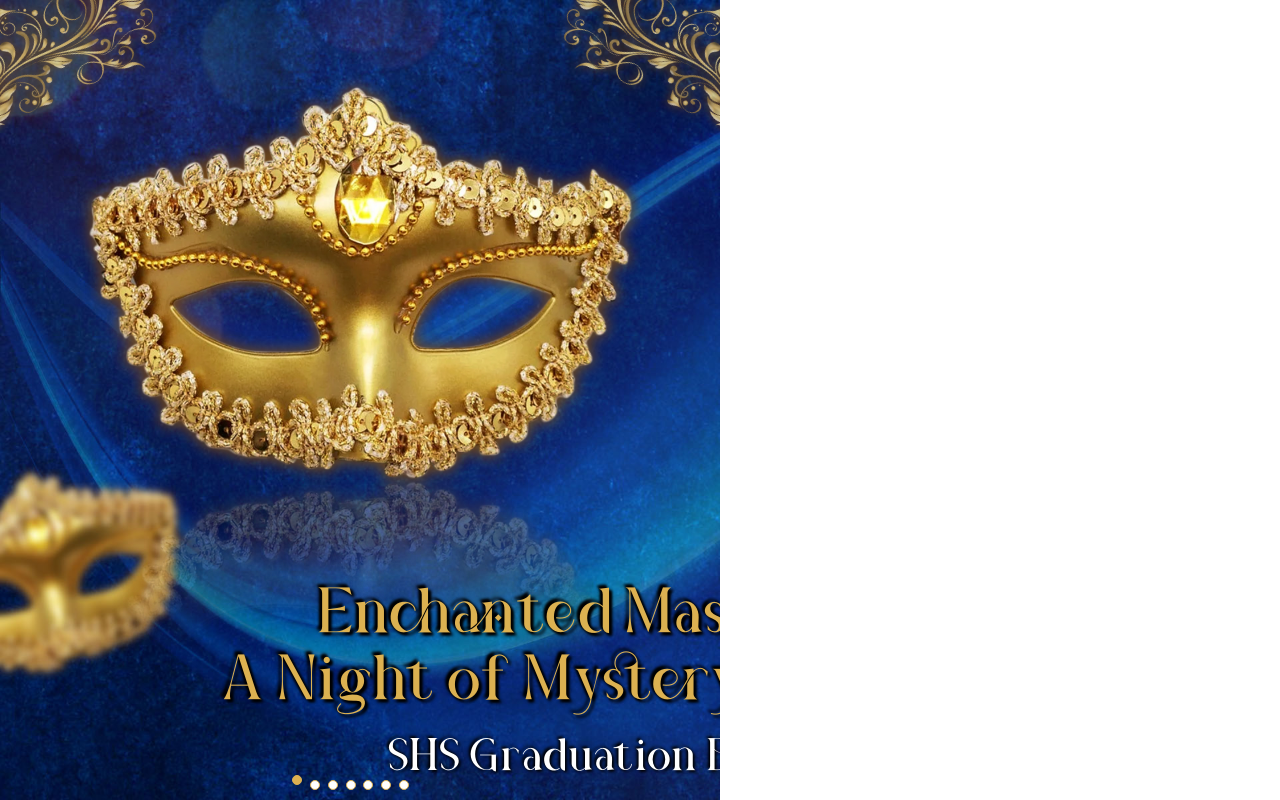
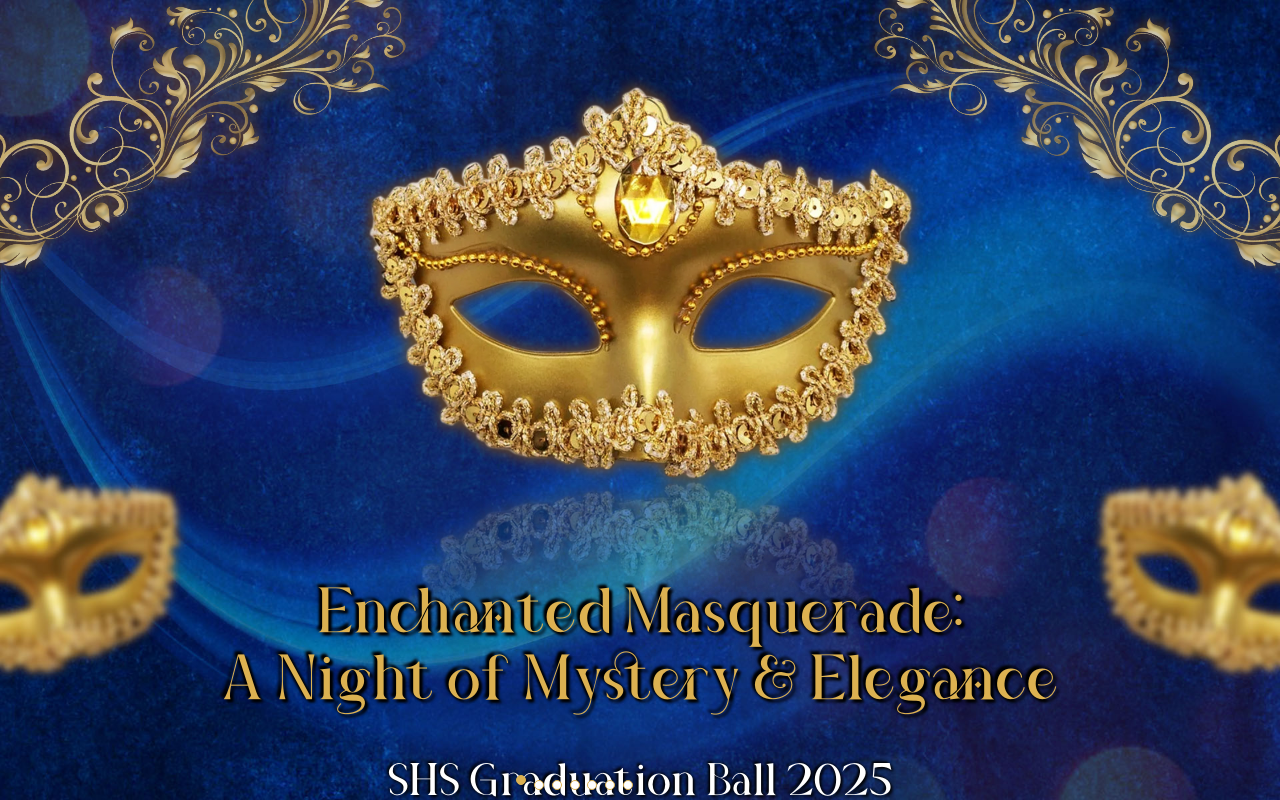
Before and after one commit to ImJake11/ngtc-gradball2025-invitation, a Next.js app: page / in a window 1280 px wide. Built offline with nearby package versions, Linux system fonts and the light colour scheme.

Commit message:
fixed animations

```diff
--- a/app/page.tsx
+++ b/app/page.tsx
@@ -1,52 +1,55 @@
 "use client";
 
-import { useState } from "react";
-import PageFive from "./pages/pageFive";
-import PageFour from "./pages/pageFour";
-import PageOne from "./pages/pageOne";
-import PageSeven from "./pages/pageSeven";
-import PageSix from "./pages/pageSix";
-import PageThree from "./pages/pageThree";
-import PageTwo from "./pages/pageTwo";
-import { Swiper, SwiperSlide } from "swiper/react";
+import {useState} from "react";
+import {Swiper, SwiperSlide} from "swiper/react";
 import "swiper/css";
-import SliderIndicator from "./components/sliderIndicator/SliderIndicator";
-import Image from "next/image";
-import bg from "@/public/bg.jpg";
 import localFont from "next/font/local";
+import "@/app/styles/main.css";
+import {A11y, Navigation, Pagination} from "swiper/modules";
+import SliderIndicator from "@/app/components/sliderIndicator/SliderIndicator";
+import PageOne from "@/app/pages/pageOne";
+import PageTwo from "@/app/pages/pageTwo";
+import PageThree from "@/app/pages/pageThree";
+import PageFour from "@/app/pages/pageFour";
+import PageFive from "@/app/pages/pageFive";
+import PageSix from "@/app/pages/pageSix";
+import PageSeven from "@/app/pages/pageSeven";
 
-const font = localFont({ src: "../public/gianteh.otf" });
+
+const font = localFont({src: "../public/gianteh.otf"});
 
 export default function Home() {
+
     const [currentPage, setPage] = useState(0);
 
+
     const page = [
-    <PageOne />,
-    <PageTwo />,
-    <PageThree />,
-    <PageFour />,
-    <PageFive />,
-    <PageSix />,
-    <PageSeven />,
+        <PageOne/>,
+        <PageTwo/>,
+        <PageThree/>,
+        <PageFour/>,
+        <PageFive/>,
+        <PageSix/>,
+        <PageSeven/>,
     ];
     return (
         <>
             <div
-        className={`${font.className} max-w-[720px] min-h-screen relative box-border overflow-y-auto overflow-x-hidden`}
+                className="main-page"
             >
-        <div className="absolute w-dvw">
+
                 <Swiper
+                    modules={[Navigation, Pagination, A11y]}
                     spaceBetween={0}
                     slidesPerView={1}
                     navigation
                     onSlideChange={(swiper) => setPage(swiper.activeIndex)}
                 >
-            {page.map((data, index) => (
-              <SwiperSlide key={index}>{data}</SwiperSlide>
+                    {page.map((Component, index) => (
+                        <SwiperSlide key={index}>{Component}</SwiperSlide>
                     ))}
                 </Swiper>
-        </div>
-        <SliderIndicator current={currentPage} length={page.length} />
+                <SliderIndicator length={page.length} current={currentPage}/>
             </div>
         </>
     );
--- a/app/pages/pageOne.tsx
+++ b/app/pages/pageOne.tsx
@@ -1,8 +1,7 @@
 "use client";
 
-import { useRef, useState } from "react";
-import { motion, MotionConfig } from "framer-motion";
-import { useInView } from "framer-motion";
+import {useRef} from "react";
+import {motion, useInView} from "framer-motion";
 import firstPageBg from "@/public/resources/Masquerade Gradball Invitation Page1 bg.jpg";
 import Image from "next/image";
 import localFont from "next/font/local";
@@ -11,19 +10,24 @@ const gothic = localFont({
     src: "../../public/centurygothic.ttf",
 });
 
+const gianteh = localFont({
+    src: "../../public/gianteh.otf",
+})
+
 export default function PageOne() {
     const viewRef = useRef(null);
 
     const inView = useInView(viewRef, {
         once: false,
-    amount: "some",
-    initial: false,
+        amount: "all"
     });
+
+    const borderAnimationDur = .35;
 
     return (
         <motion.div
             ref={viewRef}
-      className="w-screen max-w-[720px] max-h-screen text-center overflow-y-auto overflow-x-hidden relative"
+            className="scroll-page"
         >
             <Image
                 src={firstPageBg}
@@ -37,6 +41,7 @@ export default function PageOne() {
                 className="w-[55vw] h-auto absolute top-[3%] left-1/2 traslate-y-[-50%] translate-x-[-50%]"
                 animate={{
                     scale: inView ? 1 : 0,
+                    opacity: inView ? 1 : 0,
                 }}
                 transition={{
                     ease: "easeInOut",
@@ -46,6 +51,7 @@ export default function PageOne() {
             />
 
             <motion.img
+                ref={viewRef}
                 src="/resources/border.png"
                 alt="border"
                 className="w-[80vw] absolute top-[1.5%] left-[-34vw] rotate-[-30deg] opacity-80"
@@ -55,8 +61,8 @@ export default function PageOne() {
                 }}
                 transition={{
                     ease: "linear",
-          duration: 0.55,
-          delay: 0.5,
+                    duration: borderAnimationDur,
+
                 }}
             />
 
@@ -70,12 +76,65 @@ export default function PageOne() {
                 }}
                 transition={{
                     ease: "linear",
-          duration: 0.55,
-          delay: 0.5,
+                    duration: borderAnimationDur,
+
                 }}
             />
-      <motion.div
-        className="w-screen absolute top-[45vw] left-0 text-[3.5vw]"
+
+
+            {/** SIDE BORDERS */}
+            <motion.img
+                src="/resources/border.png"
+                alt="border"
+                className="w-[80vw] absolute top-[122vw] right-[-34vw] rotate-[-90deg] translate-x-[25px]"
+                animate={{
+                    translateY: inView ? "0px" : "100px",
+                    opacity: inView ? 1 : 0,
+                }}
+                transition={{
+                    ease: "linear",
+                    duration: borderAnimationDur,
+                }}
+            />
+
+
+            <motion.img
+                src="/resources/border.png"
+                alt="border"
+                className="w-[80vw] absolute top-[122vw] left-[-34vw] rotate-[90deg] translate-x-[-28px]"
+                animate={{
+                    translateY: inView ? "0px" : "100px",
+                    opacity: inView ? 1 : 0,
+                }}
+                transition={{
+                    ease: "linear",
+                    duration: borderAnimationDur,
+                }}
+            />
+
+
+            {/** TEXT DATA */}
+
+
+            {Title(inView)}
+            <div
+                className={`w-screen absolute top-[59vw] text-white text-[2.5vw] ${gianteh.className}`}
+                style={{
+                    textShadow: "2px 2px 3px black, -2px -2px 3px black",
+                }}
+            >
+                <p>SHS Graduation Ball 2025</p>
+            </div>
+
+
+            {Logo(inView)}
+            {MessageBody(inView)}
+        </motion.div>
+    );
+}
+
+const Title = (inView: boolean) => <motion.div
+    className={`w-screen absolute top-[45vw] left-0 text-[3.5vw] ${gianteh.className}`}
     style={{
         textShadow:
             "2px 2px 3px black, 3px 3px 3px black, -2px -2px 3px black, -3px -3px 3px black",
@@ -85,9 +144,8 @@ export default function PageOne() {
         opacity: inView ? 1 : 0,
     }}
     transition={{
-          ease: "easeInOut",
-
-          duration: 0.55,
+        ease: "linear",
+        duration: 0.35,
         delay: 0.5,
     }}
 >
@@ -106,30 +164,22 @@ export default function PageOne() {
         A Night of Mystery & Elegance
     </p>
 </motion.div>
-      <div
-        className="w-screen absolute top-[57vw] text-white text-[2.5vw]"
-        style={{
-          textShadow: "2px 2px 3px black, -2px -2px 3px black",
-        }}
-      >
-        <p>SHS Graduation Ball 2025</p>
-      </div>
 
-      <motion.img
+const Logo = (inView: boolean) => <motion.img
     src="/resources/NGTC Logo_GOLD.png"
     alt="logo"
     className="w-[11vw] absolute top-[72vw] left-1/2 -translate-x-1/2 -translate-y-1/2"
     animate={{
-          translateY: inView ? "0px" : "100px",
         opacity: inView ? 1 : 0,
     }}
     transition={{
-          ease: "easeInOut",
-          duration: 0.55,
+        ease: "linear",
+        duration: 0.35,
+        bounce: .5
     }}
 />
 
-      <motion.div
+const MessageBody = (inView: boolean) => <motion.div
     className={`${gothic.className}  flex flex-col justify-center gap-[5vw] absolute top-[135vw]  left-1/2 w-[77vw] h-[55vh] -translate-x-1/2 -translate-y-1/2 text-[2.5vw] p-[8vw] font-extrabold`}
     style={{
         backgroundColor: "red",
@@ -139,7 +189,13 @@ export default function PageOne() {
         WebkitTextFillColor: "transparent",
     }}
     animate={{
-          scale: inView ? 1 : 0,
+        opacity: inView ? 1 : 0,
+    }}
+
+    transition={{
+        duration: .35,
+        ease: "easeOut",
+        delay: 1.2
     }}
 >
     <p className="text-[2.8vw]">
@@ -159,6 +215,3 @@ export default function PageOne() {
     </p>
     <p>Let the mystery unfold and the enchantment begin!</p>
 </motion.div>
-    </motion.div>
-  );
-}
--- /dev/null
+++ b/app/styles/main.css
@@ -0,0 +1,34 @@
+.main-page {
+    width: 100vw;
+    height: 100vh;
+    display: flex;
+    justify-content: center;
+    align-items: center;
+}
+
+
+.scroll-page {
+    width: 100vw;
+    height: 100vh;
+    text-align: center;
+    overflow-y: auto;
+    overflow-x: hidden;
+    position: relative;
+}
+
+
+::-webkit-scrollbar {
+    display: none;
+    height: 8px;
+}
+
+::-webkit-scrollbar-track {
+    background: transparent;
+}
+
+::-webkit-scrollbar-thumb {
+    background-color: red;
+    border-radius: 10px;
+    border: 2px solid transparent;
+    background-clip: content-box;
+}
```
Lines whose indentation alone changed are shown as unchanged.
